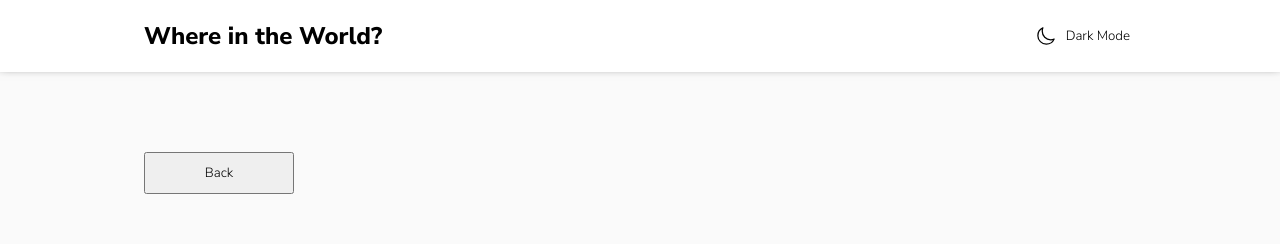
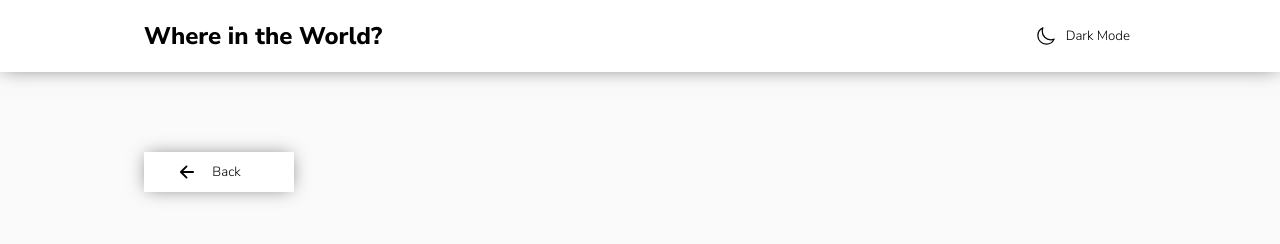
Before and after one commit to zydalabs/FrontEnd-Test, a React (Create React App) app: page /1 in a window 1280 px wide. Shown: the top 244 px of the page. Built offline with nearby package versions, Linux system fonts and the light colour scheme; no server answers.

Commit message:
styles: fixing styles

```diff
--- a/src/components/CountryCard.js
+++ b/src/components/CountryCard.js
@@ -3,27 +3,31 @@ import { useHistory } from 'react-router-dom';
 import styled from 'styled-components';
 
 const Card = styled.div`
+  height: 400px;
   display: flex;
   flex-direction: column;
-  background-color: ${props => props.theme.elements};
+  background-color: ${props => props.theme.elementsBG};
   justify-self: stretch;
   border-radius: 5px;
   overflow: hidden;
 
   &:hover {
-    background-color: red;
-    width: 105%;
+    margin-top: -5px;
+    margin-left: -5px;
+    width: calc(100% + 10px);
+    height: calc(100% + 10px);
   }
 `;
 
 const CountryFlag = styled.img`
-  max-height: 190px;
+  max-height: 180px;
   object-fit: cover;
 `;
 
 const CountryDetails = styled.div`
-  padding: 20px;
-  margin: 0;
+  width: 220px;
+  padding 20px;
+  margin: auto auto;
 
   .country-name {
     font-size: 20px;
@@ -38,6 +42,7 @@ const CountryDetails = styled.div`
     font-size: 16px;
     font-weight: 500;
   }
+
   .title {
     font-weight: 800;
   }
@@ -51,7 +56,7 @@ const CountryCard = ({ country }) => {
       }}
     >
       <CountryFlag src={country?.flag} />
-      <CountryDetails>
+      <CountryDetails id='country-details'>
         <p className='country-name'>{country?.name}</p>
 
         <p className='population'>
--- a/src/components/Header.js
+++ b/src/components/Header.js
@@ -23,8 +23,8 @@ const HeaderWrapper = styled.header`
   font-size: 24px;
   font-weight: 800;
   padding: 20px;
-  box-shadow: 0 -6px 10px #171918;
-  background-color: ${props => props.theme.elements};
+  box-shadow: 0 0px 18px -3px ${props => props.theme.shadow};
+  background-color: ${props => props.theme.elementsBG};
 
   @media (max-width: ${tabletView}) {
     font-size: 18px;
--- a/src/components/SingleCountry.js
+++ b/src/components/SingleCountry.js
@@ -2,6 +2,7 @@ import React from 'react';
 import styled from 'styled-components';
 import { getValuesByFields } from '../utilities/getValuesByField';
 import { useHistory } from 'react-router-dom';
+import { backArrow } from '../svgs';
 
 const Container = styled.div`
   display: flex;
@@ -13,6 +14,18 @@ const Container = styled.div`
 const BackButton = styled.button`
   width: 150px;
   padding: 10px;
+  background-color: ${props => props.theme.elementsBG};
+  border: none;
+  box-shadow: 0 0px 18px -3px ${props => props.theme.shadow};
+  display: flex;
+  justify-content: center;
+  align-items: center;
+
+  #back-arrow {
+    margin-right: 15px;
+    margin-left: -20px;
+    width: 20px;
+  }
 `;
 const CountryContentContainer = styled.div`
   display: flex;
@@ -120,6 +133,7 @@ const SingleCountry = ({ country }) => {
   return (
     <Container>
       <BackButton id='back-button' onClick={() => history.goBack()}>
+        <img id='back-arrow' alt='back-arrow' src={backArrow} />
         Back
       </BackButton>
       <CountryContentContainer id='country-content-container'>
@@ -150,4 +164,4 @@ const SingleCountry = ({ country }) => {
   );
 };
 
-export default SingleCountry;
+export default React.memo(SingleCountry);
--- a/src/styles/globalStyles.js
+++ b/src/styles/globalStyles.js
@@ -5,7 +5,8 @@ const GlobalAppWrapper = styled.div`
   * {
     font-family: 'Nunito Sans', sans-serif;
     color: ${props => props.theme.fontColor};
-    transition: background-color ${transitionDelay}, color ${transitionDelay};
+    transition: background-color ${transitionDelay}, color ${transitionDelay},
+      shadow ${transitionDelay};
   }
 `;
 
--- a/src/styles/themes.js
+++ b/src/styles/themes.js
@@ -2,22 +2,24 @@ import { createGlobalStyle } from 'styled-components';
 import { transitionDelay } from '../constants/stylingVariables';
 
 const lightTheme = {
-  background: '#fafafa',
-  elements: '#ffffff',
+  bodyBackground: '#fafafa',
+  elementsBG: '#ffffff',
   input: '#858585',
-  fontColor: '#000'
+  fontColor: '#000',
+  shadow: '#7b7b7b'
 };
 
 const darkTheme = {
-  background: '#202c37',
-  elements: '#2b3945',
+  bodyBackground: '#202c37',
+  elementsBG: '#2b3945',
   input: '##fafafa',
-  fontColor: '#ffffff'
+  fontColor: '#ffffff',
+  shadow: '#171918'
 };
 
 const GlobalStyles = createGlobalStyle`
 body {
-    background-color: ${props => props.theme.background};
+    background-color: ${props => props.theme.bodyBackground};
     transition: background-color ${transitionDelay};
     margin: 0;
 }`;
--- a/src/svgs/index.js
+++ b/src/svgs/index.js
@@ -1,2 +1,3 @@
 export { default as sun } from './sun.svg';
 export { default as moon } from './moon.svg';
+export { default as backArrow } from './left-arrow.svg';
```
Also changed, not shown: src/svgs/left-arrow.svg (added).
